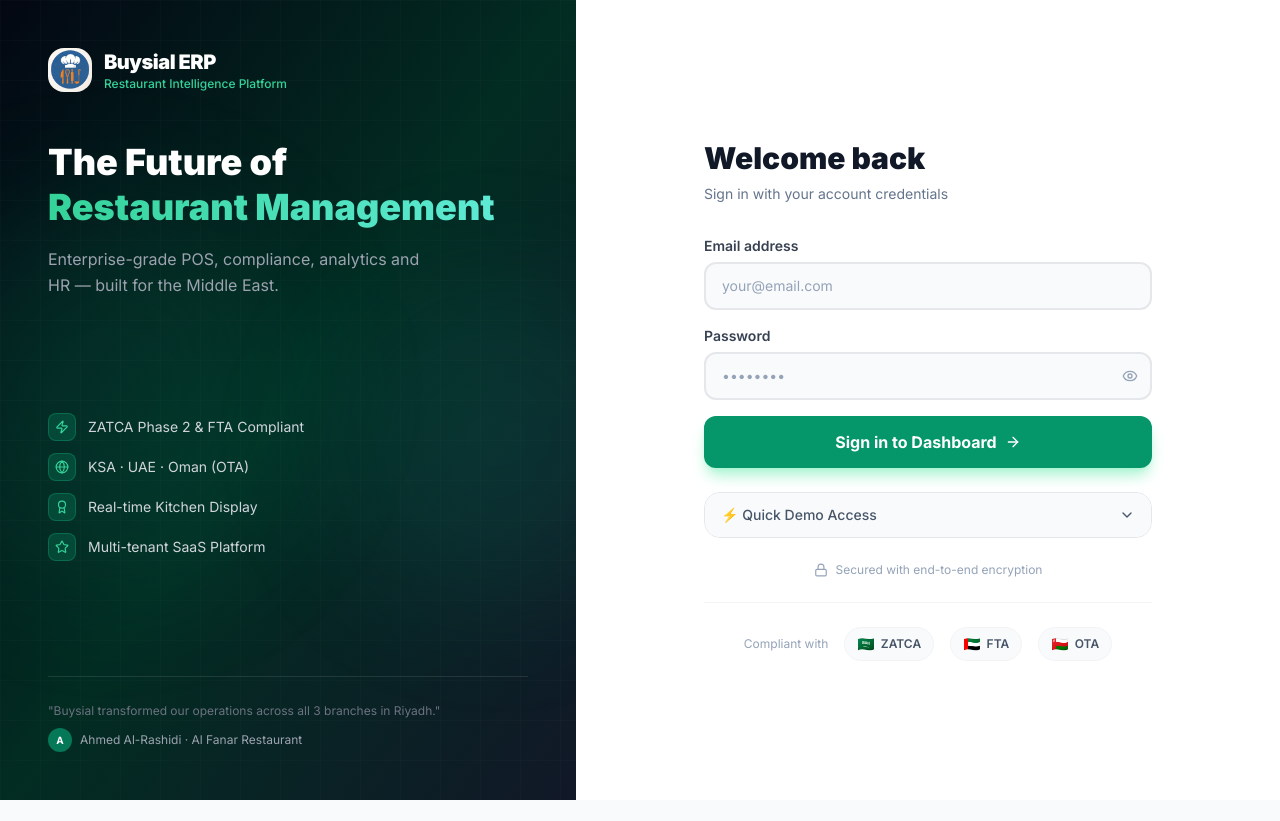
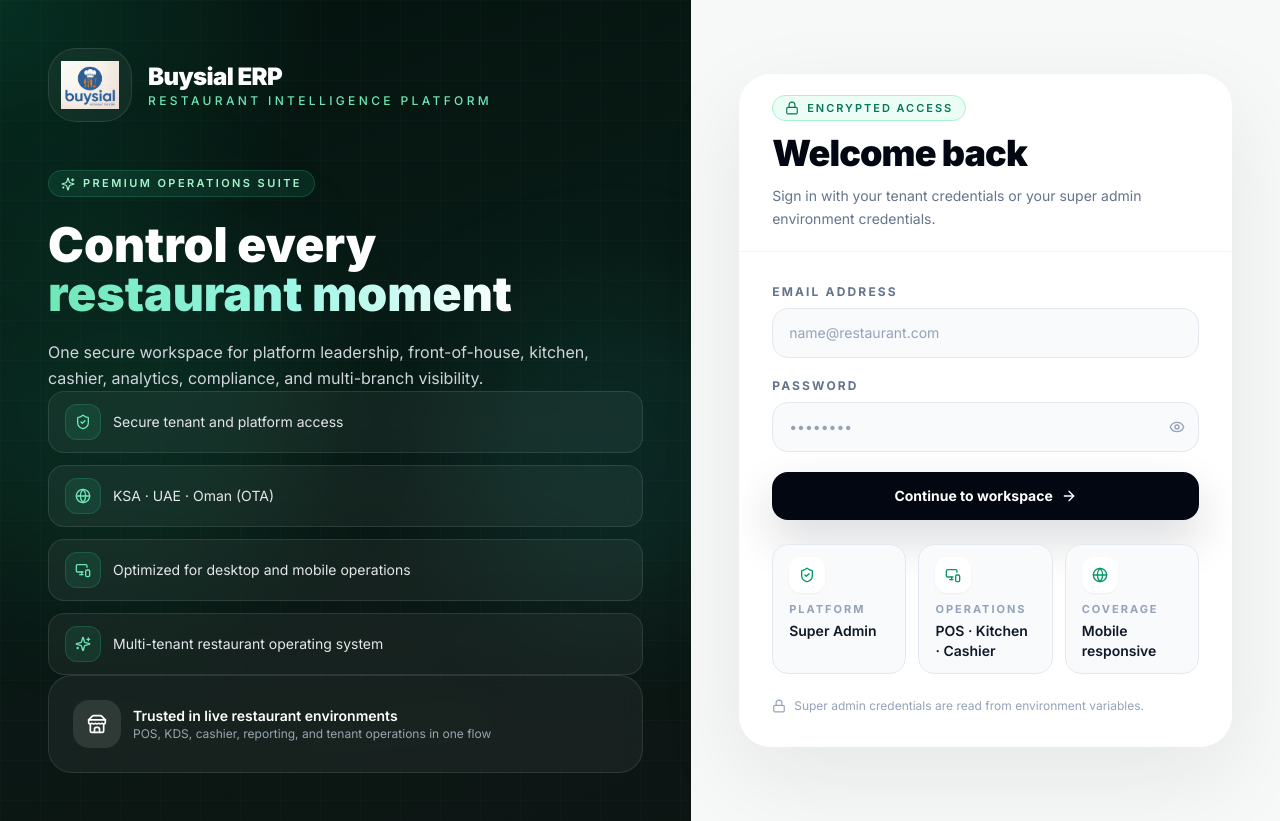
Before and after one commit to thehassans/buysialPOS, a Next.js app: page /login in a window 1280 px wide. Before the commit the page ends 800 px from the top, so only its background shows below. Built offline with nearby package versions, Linux system fonts and the light colour scheme.

Commit message:
Remove demo login, redesign auth, and add device auto-print

```diff
--- a/src/app/login/page.tsx
+++ b/src/app/login/page.tsx
@@ -3,163 +3,190 @@
 import { useState } from 'react'
 import { useRouter } from 'next/navigation'
 import { useAppStore } from '@/store/app-store'
-import { UserRole } from '@/lib/types'
 import Image from 'next/image'
 import {
-  ChefHat, Shield, Building2, BarChart3, Receipt, Users,
-  Eye, EyeOff, ArrowRight, Lock, Zap, Globe, Award, Star,
-  ChevronDown, ChevronUp
+  ArrowRight, Eye, EyeOff, Globe, Lock, MonitorSmartphone, ShieldCheck, Sparkles, Store
 } from 'lucide-react'
 import { cn } from '@/lib/utils'
 
-const DEMO_ROLES: { role: UserRole; label: string; icon: any; email: string; password: string; color: string }[] = [
-  { role: 'super_admin', label: 'Super Admin',  icon: Shield,    email: 'admin@buysial.com',   password: 'superadmin123', color: 'bg-violet-100 text-violet-700 border-violet-200' },
-  { role: 'admin',       label: 'Admin',         icon: Building2, email: 'ahmed@alfanar.com',   password: 'admin123',      color: 'bg-amber-100 text-amber-700 border-amber-200' },
-  { role: 'manager',     label: 'Manager',       icon: BarChart3, email: 'sarah@alfanar.com',   password: 'manager123',    color: 'bg-blue-100 text-blue-700 border-blue-200' },
-  { role: 'waiter',      label: 'Waiter',        icon: Users,     email: 'mo@alfanar.com',      password: 'waiter123',     color: 'bg-cyan-100 text-cyan-700 border-cyan-200' },
-  { role: 'chef',        label: 'Chef',          icon: ChefHat,   email: 'carlos@alfanar.com',  password: 'chef123',       color: 'bg-red-100 text-red-700 border-red-200' },
-  { role: 'cashier',     label: 'Cashier',       icon: Receipt,   email: 'fatima@alfanar.com',  password: 'cashier123',    color: 'bg-emerald-100 text-emerald-700 border-emerald-200' },
-]
-
 const FEATURES = [
-  { icon: Zap,   text: 'ZATCA Phase 2 & FTA Compliant' },
+  { icon: ShieldCheck, text: 'Secure tenant and platform access' },
   { icon: Globe, text: 'KSA · UAE · Oman (OTA)' },
-  { icon: Award, text: 'Real-time Kitchen Display' },
-  { icon: Star,  text: 'Multi-tenant SaaS Platform' },
+  { icon: MonitorSmartphone, text: 'Optimized for desktop and mobile operations' },
+  { icon: Sparkles, text: 'Multi-tenant restaurant operating system' },
 ]
 
 export default function LoginPage() {
   const router = useRouter()
-  const { login } = useAppStore()
+  const { login, setCurrentUser, setCurrentTenant, setActiveView, setLanguage } = useAppStore()
   const [email, setEmail]           = useState('')
   const [password, setPassword]     = useState('')
   const [showPassword, setShowPassword] = useState(false)
   const [isLoading, setIsLoading]   = useState(false)
   const [error, setError]           = useState('')
-  const [showDemo, setShowDemo]     = useState(false)
-
-  const fillDemo = (role: (typeof DEMO_ROLES)[0]) => {
-    setEmail(role.email)
-    setPassword(role.password)
-    setShowDemo(false)
-    setError('')
-  }
 
   const handleLogin = async () => {
     if (!email || !password) { setError('Please enter email and password'); return }
     setIsLoading(true)
     setError('')
-    await new Promise(r => setTimeout(r, 600))
+    await new Promise(r => setTimeout(r, 300))
     const result = login(email.trim(), password)
+    if (!result.success) {
+      try {
+        const res = await fetch('/api/platform-login', {
+          method: 'POST',
+          headers: { 'Content-Type': 'application/json' },
+          body: JSON.stringify({ email: email.trim(), password }),
+        })
+        const data = await res.json()
+        if (res.ok && data?.user && data?.tenant) {
+          setCurrentUser({ ...data.user, createdAt: new Date(data.user.createdAt) })
+          setCurrentTenant({
+            ...data.tenant,
+            createdAt: new Date(data.tenant.createdAt),
+            validUntil: data.tenant.validUntil ? new Date(data.tenant.validUntil) : undefined,
+          })
+          setLanguage(data.user.language || 'en')
+          setActiveView('dashboard')
           setIsLoading(false)
-    if (!result.success) { setError(result.error || 'Login failed'); return }
+          router.push('/dashboard')
+          return
+        }
+        const preferPlatformError = Boolean(data?.isPlatformUser) || res.status === 503 || (result.error || '').toLowerCase().includes('platform')
+        setIsLoading(false)
+        setError(preferPlatformError ? (data?.error || 'Platform login failed') : (result.error || data?.error || 'Login failed'))
+        return
+      } catch {
+        setIsLoading(false)
+        setError(result.error || 'Login failed')
+        return
+      }
+    }
+    setIsLoading(false)
     router.push('/dashboard')
   }
 
   return (
-    <div className="min-h-screen bg-white flex overflow-hidden">
-
-      {/* LEFT PANEL */}
-      <div className="hidden lg:flex w-[45%] bg-gradient-to-br from-gray-950 via-emerald-950 to-gray-900 relative flex-col justify-between p-12 overflow-hidden">
+    <div className="min-h-screen bg-[#f7f9f8] overflow-hidden">
+      <div className="grid min-h-screen lg:grid-cols-[1.08fr_0.92fr]">
+        <div className="relative hidden lg:flex flex-col justify-between overflow-hidden bg-[radial-gradient(circle_at_top_left,_rgba(16,185,129,0.18),_transparent_30%),linear-gradient(160deg,#04110d_0%,#081a15_40%,#0d1513_100%)] p-12">
         <div className="absolute inset-0 overflow-hidden pointer-events-none">
           <svg className="absolute inset-0 w-full h-full opacity-[0.03]" xmlns="http://www.w3.org/2000/svg">
             <defs><pattern id="grid" width="40" height="40" patternUnits="userSpaceOnUse"><path d="M 40 0 L 0 0 0 40" fill="none" stroke="white" strokeWidth="1"/></pattern></defs>
             <rect width="100%" height="100%" fill="url(#grid)" />
           </svg>
-          <div className="absolute top-1/4 -left-20 w-96 h-96 bg-emerald-500/10 rounded-full blur-3xl" />
-          <div className="absolute bottom-1/4 -right-20 w-80 h-80 bg-teal-500/10 rounded-full blur-3xl" />
+          <div className="absolute top-1/4 -left-20 h-96 w-96 rounded-full bg-emerald-500/10 blur-3xl" />
+          <div className="absolute bottom-1/4 -right-20 h-80 w-80 rounded-full bg-teal-500/10 blur-3xl" />
         </div>
 
         <div className="relative z-10">
-          <div className="flex items-center gap-3 mb-12">
-            <Image src="/logo.png" alt="BuysialPOS" width={44} height={44} className="rounded-2xl object-contain" />
+          <div className="mb-12 flex items-center gap-4">
+            <div className="rounded-[28px] border border-white/10 bg-white/5 p-3 backdrop-blur-md">
+              <Image src="/buysialposlogo.png" alt="BuysialPOS" width={58} height={58} className="object-contain" priority />
+            </div>
             <div>
-              <div className="text-white font-black text-xl tracking-tight">Buysial ERP</div>
-              <div className="text-emerald-400 text-xs font-medium">Restaurant Intelligence Platform</div>
+              <div className="text-white font-black text-2xl tracking-tight">Buysial ERP</div>
+              <div className="text-emerald-300 text-xs font-medium uppercase tracking-[0.28em]">Restaurant intelligence platform</div>
             </div>
           </div>
-          <h1 className="text-4xl font-black text-white leading-tight mb-4">
-            The Future of<br />
-            <span className="text-transparent bg-clip-text bg-gradient-to-r from-emerald-400 to-teal-300">Restaurant Management</span>
+          <div className="inline-flex items-center gap-2 rounded-full border border-emerald-400/20 bg-emerald-400/10 px-3 py-1 text-[11px] font-semibold uppercase tracking-[0.22em] text-emerald-200">
+            <Sparkles className="h-3.5 w-3.5" />
+            Premium operations suite
+          </div>
+          <h1 className="mt-6 text-5xl font-black leading-[1.02] text-white">
+            Control every
+            <br />
+            <span className="bg-gradient-to-r from-emerald-300 via-teal-200 to-white bg-clip-text text-transparent">restaurant moment</span>
           </h1>
-          <p className="text-gray-400 text-base leading-relaxed max-w-sm">
-            Enterprise-grade POS, compliance, analytics and HR — built for the Middle East.
+          <p className="mt-5 max-w-xl text-base leading-relaxed text-gray-300">
+            One secure workspace for platform leadership, front-of-house, kitchen, cashier, analytics, compliance, and multi-branch visibility.
           </p>
         </div>
 
-        <div className="relative z-10 space-y-3">
+        <div className="relative z-10 grid gap-3">
           {FEATURES.map(({ icon: Icon, text }) => (
-            <div key={text} className="flex items-center gap-3">
-              <div className="w-7 h-7 rounded-lg bg-emerald-500/20 border border-emerald-500/30 flex items-center justify-center flex-shrink-0">
-                <Icon className="w-3.5 h-3.5 text-emerald-400" />
+            <div key={text} className="flex items-center gap-3 rounded-2xl border border-white/10 bg-white/5 px-4 py-3 backdrop-blur-md">
+              <div className="flex h-9 w-9 flex-shrink-0 items-center justify-center rounded-xl border border-emerald-400/20 bg-emerald-400/10">
+                <Icon className="h-4 w-4 text-emerald-300" />
               </div>
-              <span className="text-gray-300 text-sm">{text}</span>
+              <span className="text-sm text-gray-200">{text}</span>
             </div>
           ))}
         </div>
 
-        <div className="relative z-10 border-t border-white/10 pt-6">
-          <p className="text-gray-500 text-xs leading-relaxed">"Buysial transformed our operations across all 3 branches in Riyadh."</p>
-          <div className="flex items-center gap-2 mt-2">
-            <div className="w-6 h-6 rounded-full bg-emerald-700 flex items-center justify-center text-white text-[10px] font-bold">A</div>
-            <span className="text-gray-400 text-xs">Ahmed Al-Rashidi · Al Fanar Restaurant</span>
+        <div className="relative z-10 rounded-3xl border border-white/10 bg-white/5 p-6 backdrop-blur-md">
+          <div className="flex items-center gap-3">
+            <div className="flex h-12 w-12 items-center justify-center rounded-2xl bg-white/10 text-white">
+              <Store className="h-5 w-5" />
+            </div>
+            <div>
+              <div className="text-sm font-semibold text-white">Trusted in live restaurant environments</div>
+              <div className="text-xs text-gray-400">POS, KDS, cashier, reporting, and tenant operations in one flow</div>
+            </div>
           </div>
         </div>
         </div>
 
-      {/* RIGHT PANEL */}
-      <div className="flex-1 flex flex-col justify-center items-center p-6 lg:p-12 bg-white">
-        <div className="w-full max-w-md">
-
-          {/* Mobile logo */}
-          <div className="flex items-center gap-2 mb-8 lg:hidden">
-            <Image src="/logo.png" alt="BuysialPOS" width={36} height={36} className="rounded-xl object-contain" />
-            <span className="text-gray-900 font-black text-lg">Buysial ERP</span>
+        <div className="flex items-center justify-center px-4 py-8 sm:px-6 lg:px-12">
+          <div className="w-full max-w-xl">
+            <div className="overflow-hidden rounded-[32px] border border-white/70 bg-white/90 shadow-[0_30px_90px_rgba(15,23,42,0.08)] backdrop-blur-xl">
+              <div className="border-b border-slate-100 px-5 py-5 sm:px-8">
+                <div className="mb-8 flex items-center gap-3 lg:hidden">
+                  <div className="rounded-2xl border border-slate-200 bg-white p-2 shadow-sm">
+                    <Image src="/buysialposlogo.png" alt="BuysialPOS" width={42} height={42} className="object-contain" priority />
+                  </div>
+                  <div>
+                    <div className="text-gray-900 font-black text-xl">Buysial ERP</div>
+                    <div className="text-slate-500 text-xs uppercase tracking-[0.22em]">Secure access</div>
+                  </div>
                 </div>
 
-          <div className="mb-8">
-            <h2 className="text-3xl font-black text-gray-900 mb-2">Welcome back</h2>
-            <p className="text-slate-500 text-sm">Sign in with your account credentials</p>
+                <div className="mb-3 inline-flex items-center gap-2 rounded-full border border-emerald-200 bg-emerald-50 px-3 py-1 text-[11px] font-semibold uppercase tracking-[0.18em] text-emerald-700">
+                  <Lock className="h-3.5 w-3.5" />
+                  Encrypted access
+                </div>
+                <h2 className="text-3xl sm:text-4xl font-black tracking-tight text-gray-950">Welcome back</h2>
+                <p className="mt-3 max-w-md text-sm leading-relaxed text-slate-500">
+                  Sign in with your tenant credentials or your super admin environment credentials.
+                </p>
               </div>
 
-          {/* Login form */}
-          <div className="space-y-4">
+              <div className="px-5 py-6 sm:px-8 sm:py-8">
+                <div className="space-y-5">
                   <div>
-              <label className="block text-sm font-semibold text-gray-700 mb-1.5">Email address</label>
+                    <label className="mb-2 block text-xs font-bold uppercase tracking-[0.18em] text-slate-500">Email address</label>
                     <input
                       type="email"
                       value={email}
                       onChange={e => { setEmail(e.target.value); setError('') }}
-                className="w-full px-4 py-3 rounded-xl border-2 border-gray-200 text-gray-900 text-sm placeholder-slate-400 focus:border-emerald-500 focus:outline-none transition-colors bg-gray-50 focus:bg-white"
-                placeholder="your@email.com"
+                      className="w-full rounded-2xl border border-slate-200 bg-slate-50 px-4 py-3.5 text-sm text-gray-900 placeholder-slate-400 outline-none transition-all focus:border-emerald-400 focus:bg-white focus:ring-4 focus:ring-emerald-100"
+                      placeholder="name@restaurant.com"
                     />
                   </div>
 
                   <div>
-              <div className="flex items-center justify-between mb-1.5">
-                <label className="block text-sm font-semibold text-gray-700">Password</label>
-              </div>
+                    <label className="mb-2 block text-xs font-bold uppercase tracking-[0.18em] text-slate-500">Password</label>
                     <div className="relative">
                       <input
                         type={showPassword ? 'text' : 'password'}
                         value={password}
                         onChange={e => { setPassword(e.target.value); setError('') }}
                         onKeyDown={e => e.key === 'Enter' && handleLogin()}
-                  className="w-full px-4 py-3 pr-12 rounded-xl border-2 border-gray-200 text-gray-900 text-sm placeholder-slate-400 focus:border-emerald-500 focus:outline-none transition-colors bg-gray-50 focus:bg-white"
+                        className="w-full rounded-2xl border border-slate-200 bg-slate-50 px-4 py-3.5 pr-12 text-sm text-gray-900 placeholder-slate-400 outline-none transition-all focus:border-emerald-400 focus:bg-white focus:ring-4 focus:ring-emerald-100"
                         placeholder="••••••••"
                       />
                       <button
+                        type="button"
                         onClick={() => setShowPassword(!showPassword)}
-                  className="absolute right-3.5 top-1/2 -translate-y-1/2 text-slate-400 hover:text-slate-600 transition-colors"
+                        className="absolute right-3.5 top-1/2 -translate-y-1/2 text-slate-400 transition-colors hover:text-slate-700"
                       >
-                  {showPassword ? <EyeOff className="w-4 h-4" /> : <Eye className="w-4 h-4" />}
+                        {showPassword ? <EyeOff className="h-4 w-4" /> : <Eye className="h-4 w-4" />}
                       </button>
                     </div>
                   </div>
 
                   {error && (
-              <div className="flex items-center gap-2 px-4 py-2.5 bg-red-50 border border-red-200 rounded-xl text-red-600 text-sm">
-                <div className="w-1.5 h-1.5 rounded-full bg-red-500 flex-shrink-0" />
+                    <div className="rounded-2xl border border-red-200 bg-red-50 px-4 py-3 text-sm text-red-600">
                       {error}
                     </div>
                   )}
@@ -168,61 +195,42 @@
                     onClick={handleLogin}
                     disabled={isLoading}
                     className={cn(
-                'w-full py-3.5 rounded-xl font-bold text-base transition-all duration-200 flex items-center justify-center gap-2',
+                      'flex w-full items-center justify-center gap-2 rounded-2xl py-3.5 text-sm font-bold transition-all',
                       isLoading
-                  ? 'bg-emerald-400 text-white cursor-not-allowed'
-                  : 'bg-emerald-600 hover:bg-emerald-700 text-white shadow-lg shadow-emerald-200 hover:-translate-y-0.5 active:translate-y-0'
+                        ? 'cursor-not-allowed bg-emerald-400 text-white'
+                        : 'bg-gray-950 text-white shadow-[0_20px_45px_rgba(17,24,39,0.16)] hover:-translate-y-0.5 hover:bg-emerald-600 active:translate-y-0'
                     )}
                   >
                     {isLoading ? (
-                <><svg className="animate-spin w-4 h-4" xmlns="http://www.w3.org/2000/svg" fill="none" viewBox="0 0 24 24"><circle className="opacity-25" cx="12" cy="12" r="10" stroke="currentColor" strokeWidth="4"/><path className="opacity-75" fill="currentColor" d="M4 12a8 8 0 018-8V0C5.373 0 0 5.373 0 12h4z"/></svg>Signing in...</>
+                      <><svg className="h-4 w-4 animate-spin" xmlns="http://www.w3.org/2000/svg" fill="none" viewBox="0 0 24 24"><circle className="opacity-25" cx="12" cy="12" r="10" stroke="currentColor" strokeWidth="4" /><path className="opacity-75" fill="currentColor" d="M4 12a8 8 0 018-8V0C5.373 0 0 5.373 0 12h4z" /></svg>Authenticating...</>
                     ) : (
-                <>Sign in to Dashboard<ArrowRight className="w-4 h-4" /></>
+                      <>Continue to workspace <ArrowRight className="h-4 w-4" /></>
                     )}
                   </button>
                 </div>
 
-          {/* Quick Demo Access */}
-          <div className="mt-6 border border-gray-200 rounded-2xl overflow-hidden">
-            <button
-              onClick={() => setShowDemo(!showDemo)}
-              className="w-full flex items-center justify-between px-4 py-3 bg-gray-50 hover:bg-gray-100 transition-colors text-sm font-medium text-slate-600"
-            >
-              <span>⚡ Quick Demo Access</span>
-              {showDemo ? <ChevronUp className="w-4 h-4" /> : <ChevronDown className="w-4 h-4" />}
-            </button>
-            {showDemo && (
-              <div className="grid grid-cols-3 gap-2 p-3 bg-white">
-                {DEMO_ROLES.map(role => {
-                  const Icon = role.icon
-                  return (
-                    <button
-                      key={role.role}
-                      onClick={() => fillDemo(role)}
-                      className={cn('flex flex-col items-center gap-1.5 p-2.5 rounded-xl border text-xs font-semibold transition-all hover:scale-105', role.color)}
-                    >
-                      <Icon className="w-4 h-4" />
-                      {role.label}
-                    </button>
-                  )
-                })}
+                <div className="mt-6 grid gap-3 sm:grid-cols-3">
+                  {[
+                    { label: 'Platform', value: 'Super Admin', icon: ShieldCheck },
+                    { label: 'Operations', value: 'POS · Kitchen · Cashier', icon: MonitorSmartphone },
+                    { label: 'Coverage', value: 'Mobile responsive', icon: Globe },
+                  ].map(({ label, value, icon: Icon }) => (
+                    <div key={label} className="rounded-2xl border border-slate-200 bg-slate-50 px-4 py-3">
+                      <div className="mb-2 flex h-9 w-9 items-center justify-center rounded-xl bg-white text-emerald-600 shadow-sm">
+                        <Icon className="h-4 w-4" />
                       </div>
-            )}
+                      <div className="text-[11px] font-bold uppercase tracking-[0.18em] text-slate-400">{label}</div>
+                      <div className="mt-1 text-sm font-semibold text-gray-900">{value}</div>
+                    </div>
+                  ))}
                 </div>
 
-          <div className="flex items-center justify-center gap-2 mt-6 text-slate-400">
-            <Lock className="w-3.5 h-3.5" />
-            <span className="text-xs">Secured with end-to-end encryption</span>
+                <div className="mt-6 flex flex-wrap items-center gap-2 text-xs text-slate-400">
+                  <Lock className="h-3.5 w-3.5" />
+                  <span>Super admin credentials are read from environment variables.</span>
                 </div>
-
-          <div className="mt-6 pt-6 border-t border-gray-100 flex items-center justify-center gap-4">
-            <span className="text-slate-400 text-xs">Compliant with</span>
-            {[{ flag: '🇸🇦', label: 'ZATCA' }, { flag: '🇦🇪', label: 'FTA' }, { flag: '🇴🇲', label: 'OTA' }].map(({ flag, label }) => (
-              <div key={label} className="flex items-center gap-1.5 px-3 py-1.5 bg-gray-50 rounded-full border border-gray-100">
-                <span className="text-sm">{flag}</span>
-                <span className="text-xs font-semibold text-slate-600">{label}</span>
               </div>
-            ))}
+            </div>
           </div>
         </div>
       </div>
```
Also changed, not shown: src/app/api/platform-login/route.ts (added, +49 -0 lines), src/app/dashboard/page.tsx (+1 -27 lines), src/components/dashboard/DashboardShell.tsx (+11 -3 lines), src/components/dashboard/Sidebar.tsx (+10 -4 lines), src/components/dashboard/TopBar.tsx (+8 -8 lines), src/components/kds/KitchenDisplay.tsx (+32 -3 lines), src/components/pos/CashierInterface.tsx (+34 -6 lines), src/components/pos/POSInterface.tsx (+16 -13 lines), src/lib/device-print.ts (added, +54 -0 lines), src/lib/mock-data.ts (+4 -5 lines), src/store/app-store.ts (+24 -19 lines), public/buysialposlogo.png (added). Lines whose indentation alone changed are shown as unchanged.
